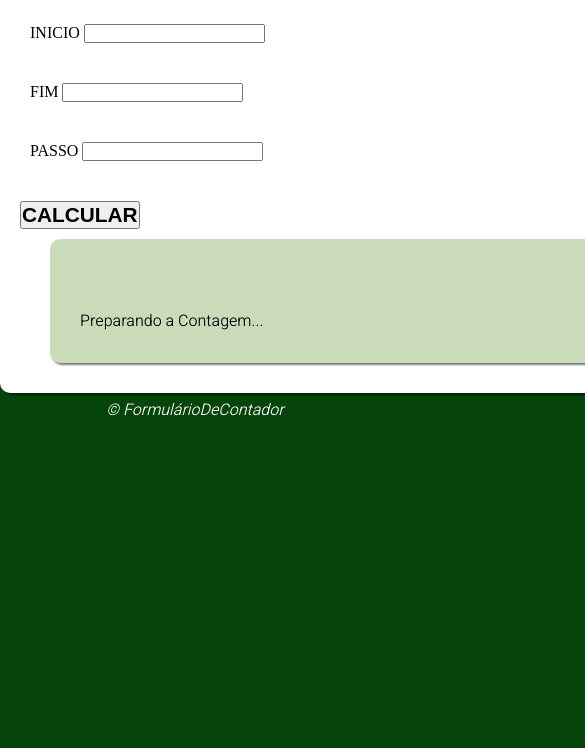
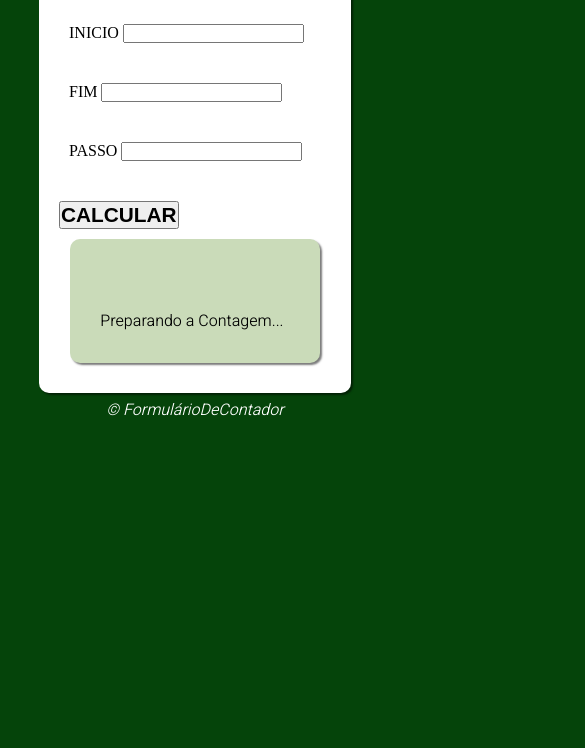
Before and after one commit to Clayton123456789/contador, a plain HTML site: page index.html in a window 390 px wide. Shown: the part 96-844 px from the top of the page, 585 px wide, since content can reach past the window. Drawn offline with Linux system fonts and the light colour scheme; a web font is replaced by a local one.

Commit message:
mod no css

```diff
--- a/style.css
+++ b/style.css
@@ -62,3 +62,11 @@ footer {
 footer p {
     font-family: 'Heebo', sans-serif;
 }
+@media (max-width: 600px) {
+    section  {
+        width: 80%;
+    }
+    #res {
+        width: 80%;
+    }
+}
```
